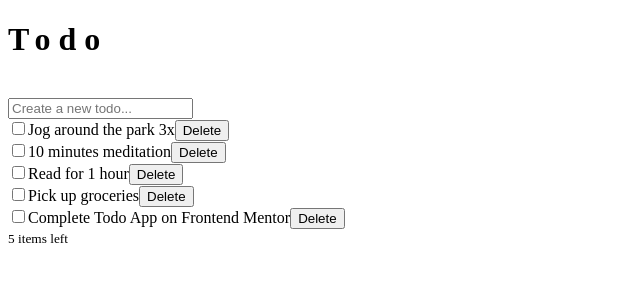
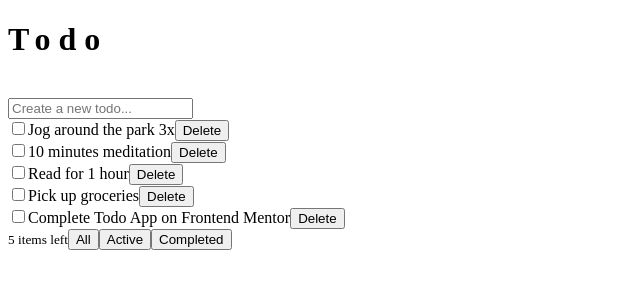
Before and after one commit to SanazBHMN/todo-app, a Vue app: page / in a window 1280 px wide. Shown: the top 300 px of the page, without its empty margins (0-640 px from the left). Built offline with nearby package versions, Linux system fonts and the light colour scheme.

Commit message:
Implement functions to show all, acitve and completed todos

```diff
--- a/src/App.vue
+++ b/src/App.vue
@@ -1,5 +1,5 @@
 <script setup>
-import { ref, computed } from "vue";
+import { ref, computed, reactive } from "vue";
 import Header from "./components/Header.vue";
 import TodoInput from "./components/TodoInput.vue";
 import TodoList from "./components/TodoList.vue";
@@ -7,6 +7,9 @@ import TodoList from "./components/TodoList.vue";
 import d from "./data/data.json";
 
 const todos = ref(d);
+const displayedTodos = reactive({
+  items: [...todos.value],
+});
 
 const handleAddTodo = (newTodoText) => {
   const newTodo = {
@@ -21,6 +24,18 @@ const handleRemoveTodo = (todoId) => {
   todos.value = todos.value.filter((todo) => todo.id !== todoId);
 };
 
+const showAllTodos = () => {
+  displayedTodos.items = [...todos.value];
+};
+
+const showActiveTodos = () => {
+  displayedTodos.items = todos.value.filter((todo) => todo.isActive);
+};
+
+const showCompletedTodos = () => {
+  displayedTodos.items = todos.value.filter((todo) => todo.completed);
+};
+
 const activeTodos = computed(() => todos.value.filter((todo) => todo.isActive));
 </script>
 
@@ -28,9 +43,12 @@ const activeTodos = computed(() => todos.value.filter((todo) => todo.isActive));
   <main class="container">
     <Header />
     <TodoInput @add-todo="handleAddTodo" />
-    <TodoList :todos="todos" @remove-todo="handleRemoveTodo" />
+    <TodoList :todos="displayedTodos.items" @remove-todo="handleRemoveTodo" />
     <div>
       <small>{{ activeTodos.length }} items left</small>
+      <button @click="showAllTodos">All</button>
+      <button @click="showActiveTodos">Active</button>
+      <button @click="showCompletedTodos">Completed</button>
     </div>
   </main>
 </template>
```
